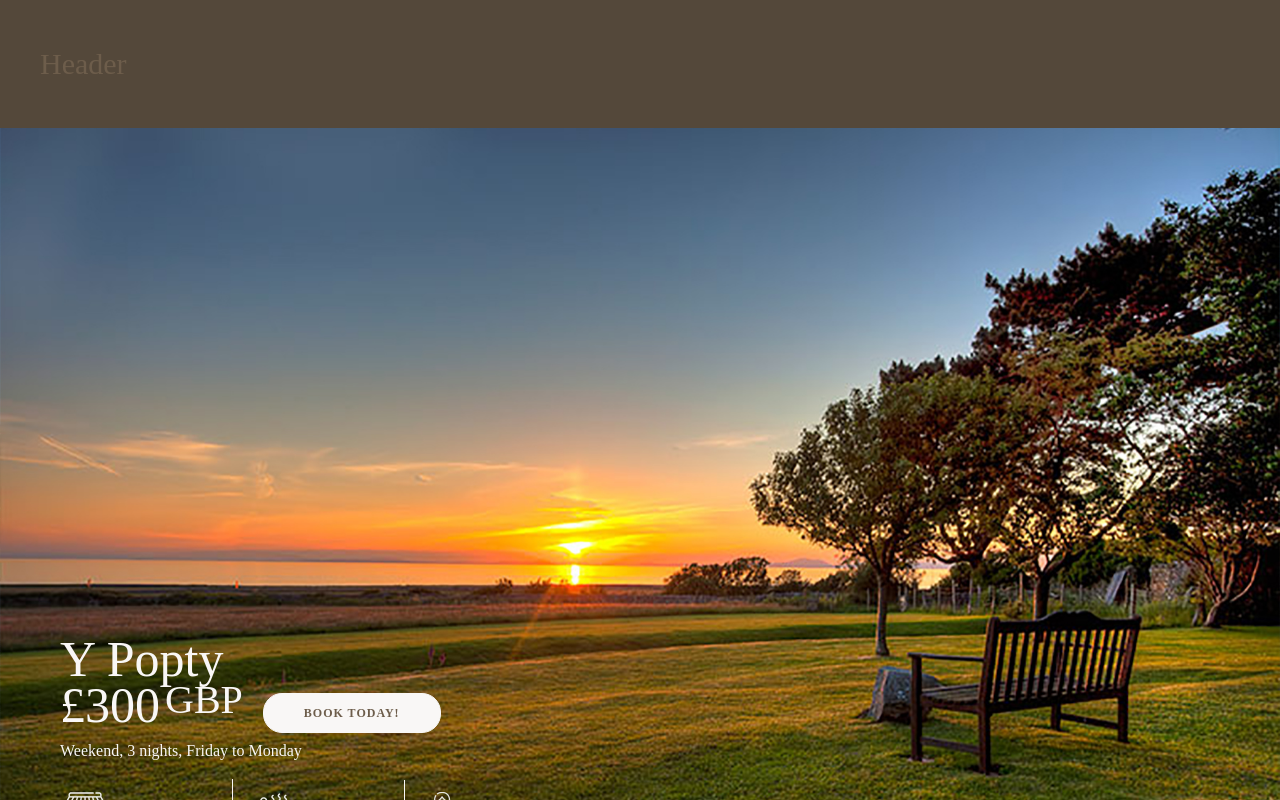
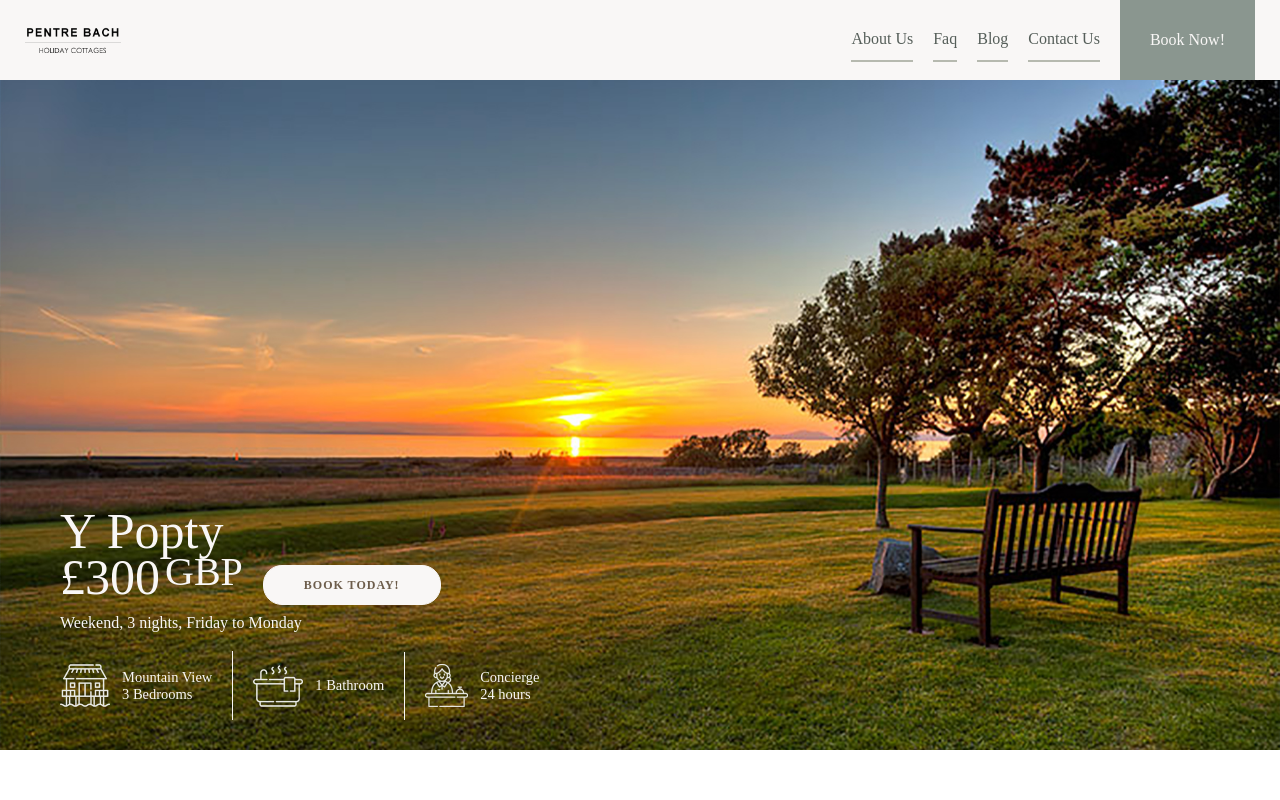
Before and after one commit to trickyBytes/pentrebach-talum-nextjs, a Next.js app: page / in a window 1280 px wide. Shown: the top 800 px of the page. Built offline with nearby package versions, Linux system fonts and the light colour scheme; a web font is replaced by a local one.

Commit message:
Claude add header type thing

```diff
--- /dev/null
+++ b/app/components/Header.tsx
@@ -0,0 +1,53 @@
+'use client';
+import { useState } from 'react';
+
+const navLinks = [
+    { label: 'About Us',   href: '/about'   },
+    { label: 'Faq',        href: '/faq'     },
+    { label: 'Blog',       href: '/blog'    },
+    { label: 'Contact Us', href: '/contact' },
+];
+
+export default function Header() {
+    const [menuOpen, setMenuOpen] = useState(false);
+    const closeMenu = () => setMenuOpen(false);
+
+    return (
+        <header className="header">
+            <div className="header__inner">
+                <a href="/" className="header__logo">
+                    <img src="/img/66a8c7937c866a2d20f76479_nav_logo.png" width={96} alt="Pentrebach Cottages" />
+                </a>
+                <nav className="header__nav">
+                    {navLinks.map(({ label, href }) => (
+                        <a key={href} href={href} className="header__navlink">
+                            <span>{label}</span>
+                            <span className="header__underline" />
+                        </a>
+                    ))}
+                </nav>
+                <a href="/book" className="header__book-btn">Book Now!</a>
+                <button
+                    className={`header__burger${menuOpen ? ' header__burger--open' : ''}`}
+                    onClick={() => setMenuOpen(!menuOpen)}
+                    aria-label="Toggle menu"
+                    aria-expanded={menuOpen}
+                >
+                    <span />
+                    <span />
+                    <span />
+                </button>
+            </div>
+            {menuOpen && (
+                <div className="header__mobile-menu">
+                    {navLinks.map(({ label, href }) => (
+                        <a key={href} href={href} className="header__mobile-link" onClick={closeMenu}>
+                            {label}
+                        </a>
+                    ))}
+                    <a href="/book" className="header__mobile-book" onClick={closeMenu}>Book Now!</a>
+                </div>
+            )}
+        </header>
+    );
+}
--- a/app/layout.tsx
+++ b/app/layout.tsx
@@ -1,6 +1,7 @@
 import type { Metadata } from "next";
 import { Cormorant_Upright, Karla } from 'next/font/google';
 import "../styles/main.scss";
+import Header from "./components/Header";
 
 //TODO: How do we make the classname available to use in scss - atm I need to get it by looking at web code style, also how this is specified
 const cormorant = Cormorant_Upright({
@@ -27,9 +28,7 @@ export default function RootLayout({
   return (
     <html lang="en">
       <body className="container">
-        <header className="header">
-          Header
-        </header>
+        <Header />
         {children}
         <footer className="footer">
           Footer
--- a/styles/_base.scss
+++ b/styles/_base.scss
@@ -35,6 +35,7 @@ body {
   color: $color-grey-dark-2;
   font-weight: 300;
   line-height: 1.6;
+  overflow-x: hidden;
 }
 
 .container {
--- a/styles/_header.scss
+++ b/styles/_header.scss
@@ -1,4 +1,165 @@
 .header {
-    background-color: $color-grey-dark-1;
-    grid-column: full-start / full-end;
+    position: fixed;
+    top: 0;
+    left: 0;
+    right: 0;
+    padding: 0;
+    font-size: inherit;
+    z-index: 100;
+    height: 8rem;
+    background-color: $color-grey-light-1;
+
+    &__inner {
+        display: flex;
+        align-items: center;
+        height: 100%;
+        padding: 0 2.5rem;
+    }
+
+    &__logo {
+        display: flex;
+        align-items: center;
+        text-decoration: none;
+        margin-right: auto;
+    }
+
+    &__nav {
+        display: flex;
+        align-items: center;
+    }
+
+    &__navlink {
+        color: #555e59;
+        height: 8rem;
+        margin-right: 2rem;
+        padding-top: 2.9rem;
+        font-size: 1.6rem;
+        font-weight: 400;
+        line-height: 2rem;
+        text-decoration: none;
+        overflow: hidden;
+        display: inline-flex;
+        flex-direction: column;
+        transition: color 0.2s;
+    }
+
+    &__underline {
+        display: block;
+        background-color: #b6b9af;
+        width: 101%;
+        height: 1.5px;
+        margin-top: 0.8rem;
+        transform: translateY(200%);
+        transition: transform 0.2s;
+    }
+
+    &__navlink:hover &__underline {
+        transform: translateY(0);
+    }
+
+    &__book-btn {
+        display: flex;
+        align-items: center;
+        height: 8rem;
+        padding: 0 3rem;
+        background-color: $color-bg-2;
+        color: $color-grey-light-1;
+        font-size: 1.6rem;
+        text-decoration: none;
+        transition: background-color 0.2s;
+
+        &:hover {
+            background-color: #7d8a83;
+        }
+    }
+
+    &__burger {
+        display: none;
+        flex-direction: column;
+        justify-content: space-between;
+        width: 2.4rem;
+        height: 1.8rem;
+        background: transparent;
+        border: none;
+        cursor: pointer;
+        padding: 0;
+        margin-left: 2rem;
+
+        span {
+            display: block;
+            width: 100%;
+            height: 2px;
+            background-color: #555e59;
+            transition: transform 0.3s, opacity 0.3s;
+        }
+
+        &--open span:nth-child(1) {
+            transform: translateY(8px) rotate(45deg);
+        }
+
+        &--open span:nth-child(2) {
+            opacity: 0;
+        }
+
+        &--open span:nth-child(3) {
+            transform: translateY(-8px) rotate(-45deg);
+        }
+    }
+
+    &__mobile-menu {
+        position: absolute;
+        top: 8rem;
+        left: 0;
+        right: 0;
+        background-color: #fff;
+        z-index: 99;
+        padding-bottom: 14rem;
+        overflow-y: auto;
+        box-shadow: 0 4px 12px rgba(0, 0, 0, 0.08);
+    }
+
+    &__mobile-link {
+        display: block;
+        width: 100%;
+        height: 5rem;
+        padding: 1.5rem 2rem 0.4rem;
+        color: #555e59;
+        text-decoration: none;
+        font-size: 1.6rem;
+        transition: background-color 0.2s;
+
+        &:hover {
+            background-color: #e6ebef;
+        }
+    }
+
+    &__mobile-book {
+        display: block;
+        width: 100%;
+        height: 5rem;
+        padding: 1.5rem 2rem;
+        background-color: $color-bg-2;
+        color: $color-grey-light-1;
+        text-decoration: none;
+        font-size: 1.6rem;
+        transition: background-color 0.2s;
+
+        &:hover {
+            background-color: #7d8a83;
+        }
+    }
+
+    @media (max-width: 991px) {
+        &__nav {
+            display: none;
+        }
+
+        &__book-btn {
+            display: none;
+        }
+
+        &__burger {
+            display: flex;
+        }
+    }
 }
```
Also changed, not shown: public/img/66a8c4268dad82efb9a0c13e_Logo%20(1).png (added), public/img/66a8c7937c866a2d20f76479_nav_logo.png (added).
